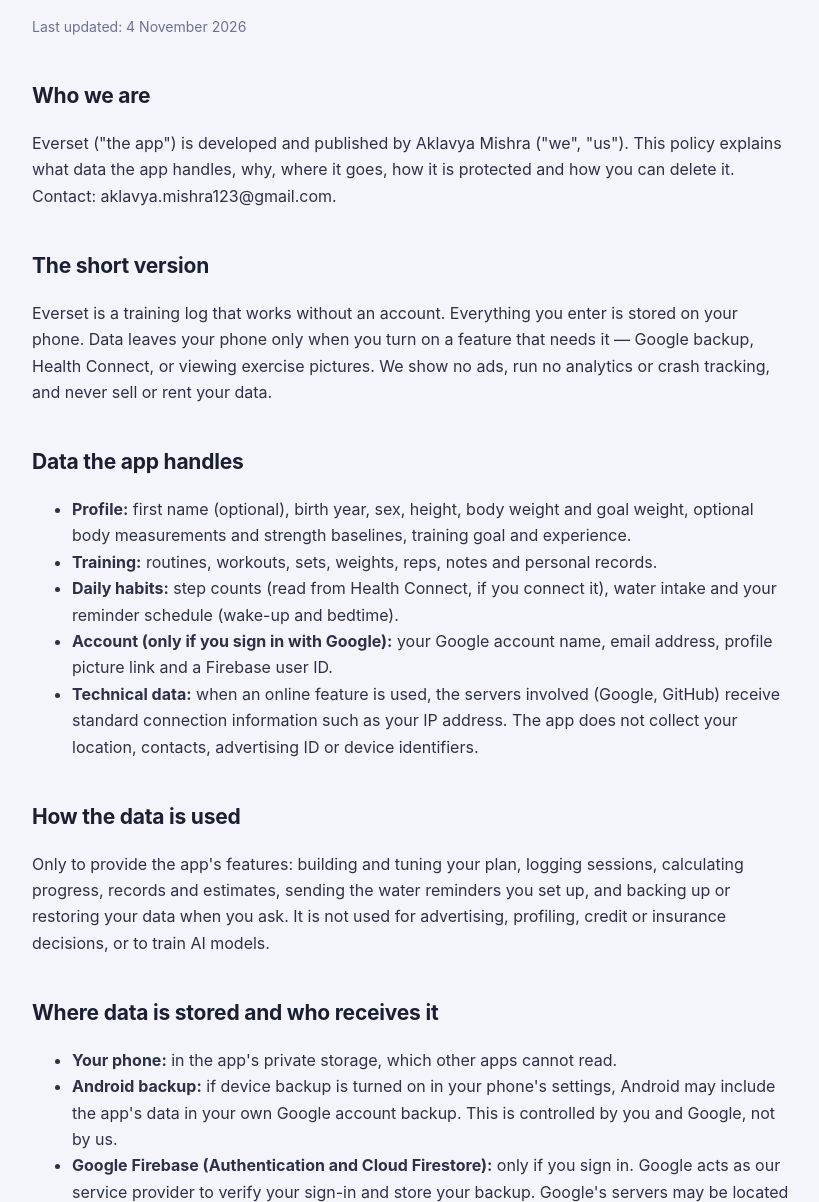
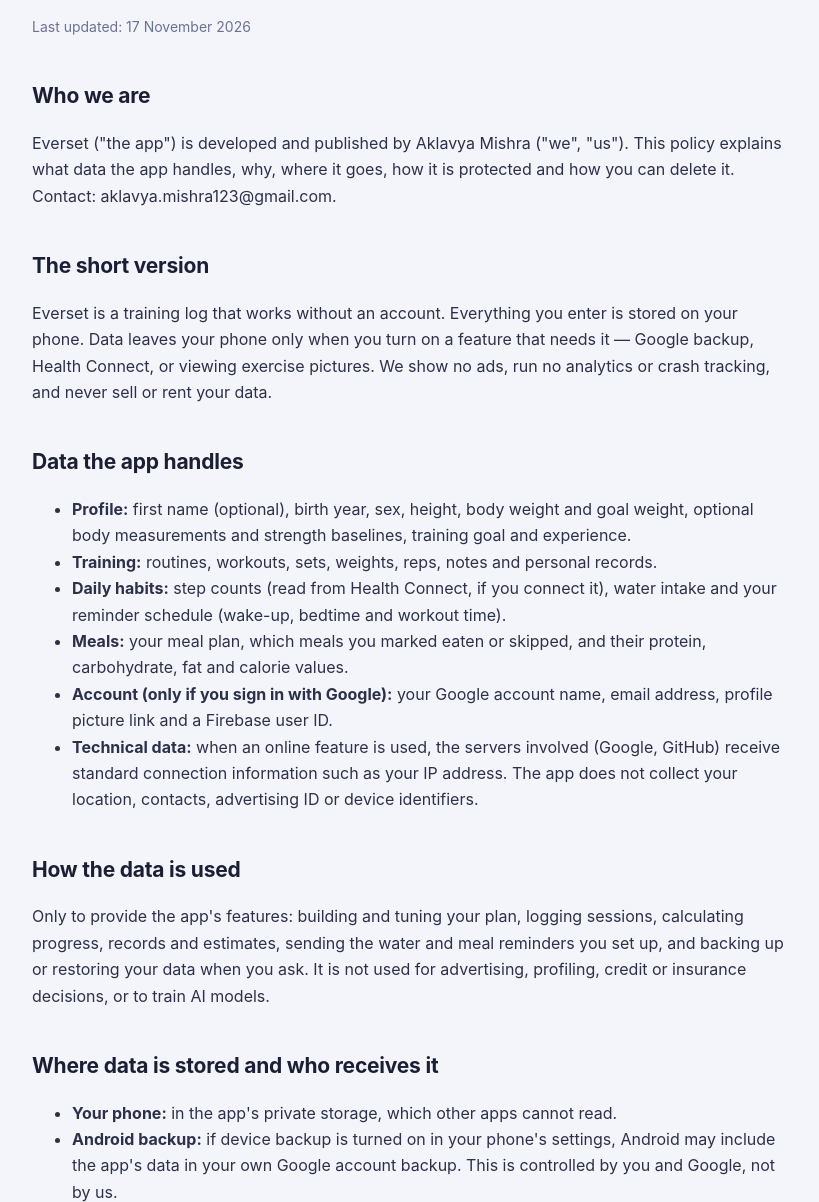
Before and after one commit to Aklavya-Mishra/ironlog, a plain HTML site: page privacy.html in a window 1280 px wide. Shown: the part 39-1241 px from the top of the page, without its empty margins (228-1047 px from the left). Drawn offline with Linux system fonts and the light colour scheme.

Commit message:
Privacy policy: cover meal logs and meal reminders

```diff
--- a/privacy.html
+++ b/privacy.html
@@ -31,7 +31,7 @@ footer { margin-top: 56px; font-size: 13px; color: #6b7192; }
 <body>
 <main>
 <h1>Privacy Policy — Everset</h1>
-<p><em>Last updated: 4 November 2026</em></p>
+<p><em>Last updated: 17 November 2026</em></p>
 <h2>Who we are</h2>
 <p>Everset (&quot;the app&quot;) is developed and published by Aklavya Mishra (&quot;we&quot;, &quot;us&quot;). This policy explains what data the app handles, why, where it goes, how it is protected and how you can delete it. Contact: aklavya.mishra123@gmail.com.</p>
 <h2>The short version</h2>
@@ -40,12 +40,13 @@ footer { margin-top: 56px; font-size: 13px; color: #6b7192; }
 <ul>
 <li><strong>Profile:</strong> first name (optional), birth year, sex, height, body weight and goal weight, optional body measurements and strength baselines, training goal and experience.</li>
 <li><strong>Training:</strong> routines, workouts, sets, weights, reps, notes and personal records.</li>
-<li><strong>Daily habits:</strong> step counts (read from Health Connect, if you connect it), water intake and your reminder schedule (wake-up and bedtime).</li>
+<li><strong>Daily habits:</strong> step counts (read from Health Connect, if you connect it), water intake and your reminder schedule (wake-up, bedtime and workout time).</li>
+<li><strong>Meals:</strong> your meal plan, which meals you marked eaten or skipped, and their protein, carbohydrate, fat and calorie values.</li>
 <li><strong>Account (only if you sign in with Google):</strong> your Google account name, email address, profile picture link and a Firebase user ID.</li>
 <li><strong>Technical data:</strong> when an online feature is used, the servers involved (Google, GitHub) receive standard connection information such as your IP address. The app does not collect your location, contacts, advertising ID or device identifiers.</li>
 </ul>
 <h2>How the data is used</h2>
-<p>Only to provide the app&#x27;s features: building and tuning your plan, logging sessions, calculating progress, records and estimates, sending the water reminders you set up, and backing up or restoring your data when you ask. It is not used for advertising, profiling, credit or insurance decisions, or to train AI models.</p>
+<p>Only to provide the app&#x27;s features: building and tuning your plan, logging sessions, calculating progress, records and estimates, sending the water and meal reminders you set up, and backing up or restoring your data when you ask. It is not used for advertising, profiling, credit or insurance decisions, or to train AI models.</p>
 <h2>Where data is stored and who receives it</h2>
 <ul>
 <li><strong>Your phone:</strong> in the app&#x27;s private storage, which other apps cannot read.</li>
@@ -75,7 +76,7 @@ footer { margin-top: 56px; font-size: 13px; color: #6b7192; }
 <p>We keep no other copies.</p>
 <h2>Permissions the app asks for</h2>
 <table><thead><tr><th>Permission</th><th>Why</th></tr></thead><tbody>
-<tr><td>Notifications</td><td>Shows the water reminders you set up.</td></tr>
+<tr><td>Notifications</td><td>Shows the water and meal reminders you set up.</td></tr>
 <tr><td>Run at startup</td><td>Re-arms reminders after the phone restarts.</td></tr>
 <tr><td>Internet and network state</td><td>Google backup and exercise pictures.</td></tr>
 <tr><td>Health Connect (write exercise, write weight, read steps)</td><td>Only if you turn it on.</td></tr>
@@ -84,7 +85,7 @@ footer { margin-top: 56px; font-size: 13px; color: #6b7192; }
 <h2>Your choices and rights</h2>
 <p>You can use Everset without an account; sign out at any time; turn off step counting, reminders or Health Connect; edit anything you entered; export all of your data to a file; and delete your data and account as described above. Depending on where you live — for example under the EU/UK GDPR, India&#x27;s Digital Personal Data Protection Act, or California law — you may have rights to access, correct, delete or port your data and to withdraw consent. Email us to exercise them; we reply within 30 days. You may also complain to your local data protection authority.</p>
 <h2>Not medical advice</h2>
-<p>Everset is not a medical device and does not diagnose, treat, cure or prevent any medical condition. Plans, calorie and distance estimates and water suggestions are general guidance only. Consult a qualified healthcare professional before starting a new exercise programme and for any medical advice, diagnosis or treatment.</p>
+<p>Everset is not a medical device and does not diagnose, treat, cure or prevent any medical condition. Training plans, meal plans, supplement timings, calorie and distance estimates and water suggestions are general guidance only. Consult a qualified healthcare professional before starting a new exercise programme, diet or supplement, and for any medical advice, diagnosis or treatment.</p>
 <h2>Children</h2>
 <p>Everset is not directed at children under 13 and we do not knowingly collect their data. If you believe a child has used the app, contact us and we will delete the data.</p>
 <h2>Changes to this policy</h2>
```
